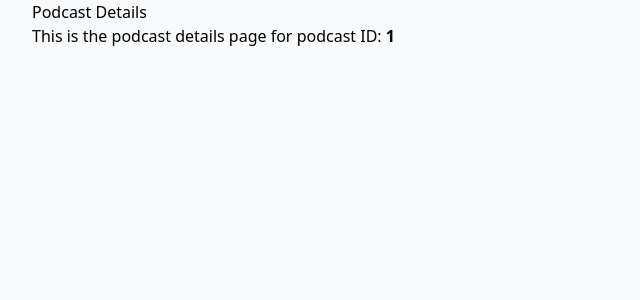
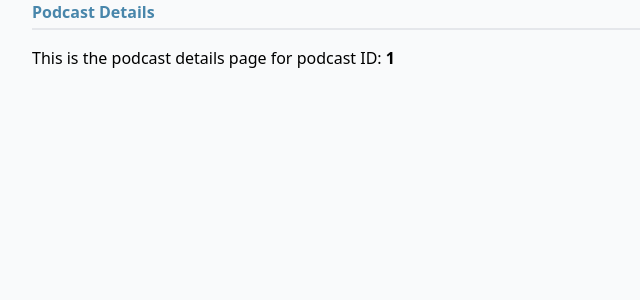
Before and after one commit to ograu/podcasts, a React (Vite) app: page /podcast/1 in a window 1280 px wide. Shown: the top 300 px of the page, without its empty margins (0-640 px from the left). Built offline with nearby package versions, Linux system fonts and the light colour scheme.

Commit message:
feat: Header component

```diff
--- a/src/Episode.tsx
+++ b/src/Episode.tsx
@@ -1,16 +1,19 @@
 import React from 'react'
 import { useParams } from 'react-router-dom'
+import { Header } from './components/Header'
 
 const Episode: React.FC = () => {
   const { id, episodeId } = useParams<{ id: string; episodeId: string }>()
   return (
+    <>
+      <Header title="Episode Details" />
       <div>
-      <h2>Episode Details</h2>
         <p>
           This is the episode details page for podcast ID: <strong>{id}</strong>{' '}
           and episode ID: <strong>{episodeId}</strong>
         </p>
       </div>
+    </>
   )
 }
 
--- a/src/Podcast.tsx
+++ b/src/Podcast.tsx
@@ -1,15 +1,18 @@
 import React from 'react'
 import { useParams } from 'react-router-dom'
+import { Header } from './components/Header'
 
 const Podcast: React.FC = () => {
   const { id } = useParams<{ id: string }>()
   return (
-    <div>
-      <h2>Podcast Details</h2>
-      <p>
-        This is the podcast details page for podcast ID: <strong>{id}</strong>
-      </p>
-    </div>
+    <>
+      <Header title="Podcast Details" />
+      <div>
+        <p>
+          This is the podcast details page for podcast ID: <strong>{id}</strong>
+        </p>
+      </div>
+    </>
   )
 }
 
--- /dev/null
+++ b/src/components/Header.tsx
@@ -0,0 +1,10 @@
+export function Header({ title }: { title: string }) {
+  return (
+    <div className="flex flex-col mb-4">
+      <h1 className="text-[#4886ab] text-[16px] font-semibold mb-1 text-left">
+        {title}
+      </h1>
+      <div className="w-full h-0.5 bg-gray-200" />
+    </div>
+  )
+}
```
Lines whose indentation alone changed are shown as unchanged.
